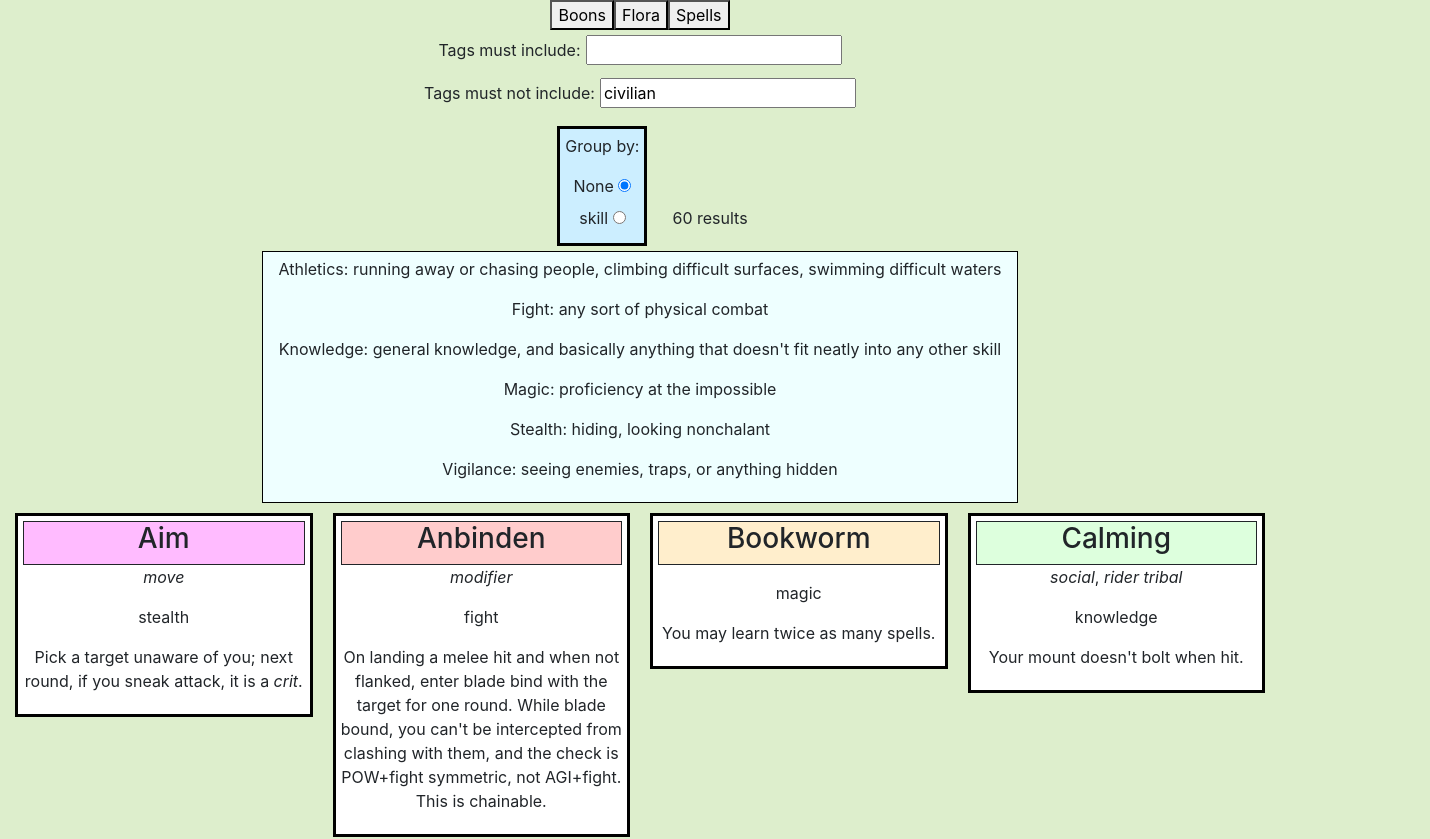
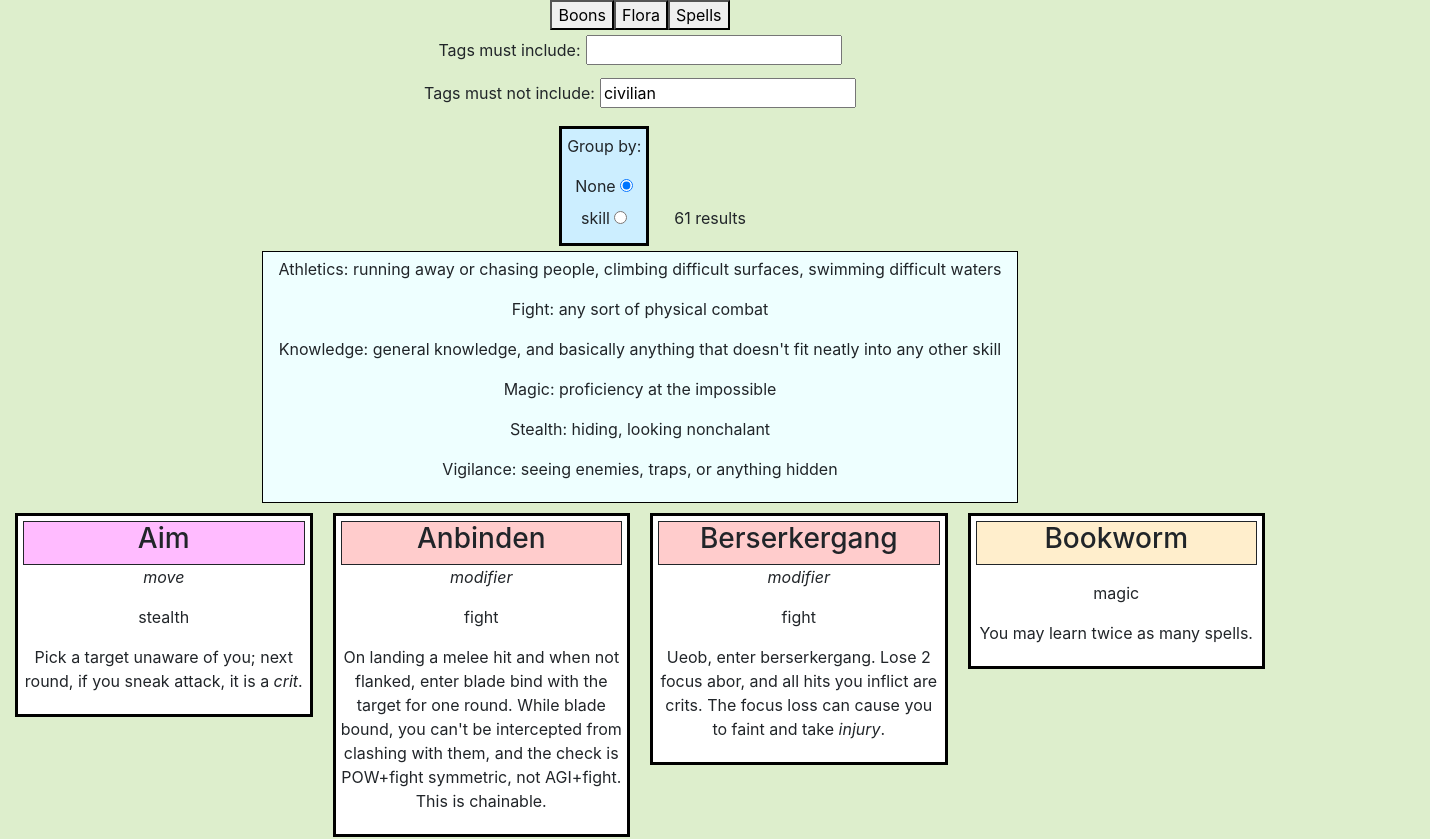
Before and after one commit to MarkGN/pantheont-frontend, a React (Create React App) app: page / in a window 1280 px wide. Shown: the top 839 px of the page, 1430 px wide, since content can reach past the window. Built offline with nearby package versions, Linux system fonts and the light colour scheme.

Commit message:
minor fixes, sort colour chromatically

```diff
--- a/package.json
+++ b/package.json
@@ -12,7 +12,7 @@
     "react": "^18.2.0",
     "react-dom": "^18.2.0",
     "react-redux": "^8.0.4",
-    "react-scripts": "5.0.1",
+    "react-scripts": "^5.0.1",
     "web-vitals": "^2.1.4"
   },
   "scripts": {
--- a/public/index.html
+++ b/public/index.html
@@ -2,7 +2,6 @@
 <html lang="en">
   <head>
     <meta charset="utf-8" />
-    <!-- <link rel="icon" href="%PUBLIC_URL%/winky.svg" /> -->
     <link rel="icon" href="%PUBLIC_URL%/swamp.webp" />
     <link rel="stylesheet" href="https://cdn.jsdelivr.net/npm/bootstrap@4.5.3/dist/css/bootstrap.min.css" integrity="sha384-TX8t27EcRE3e/ihU7zmQxVncDAy5uIKz4rEkgIXeMed4M0jlfIDPvg6uqKI2xXr2" crossorigin="anonymous">
     <meta name="viewport" content="width=device-width, initial-scale=1" />
--- a/src/components/Card.jsx
+++ b/src/components/Card.jsx
@@ -43,7 +43,7 @@ function tooltipifyText(text, key) {
 export default function Card(props) {
   function tagToDiv(tag, ix) {
     if (tag.split(" ")[0] === "image") {
-      return <span className="inline" key={props.name+"/tag/"+ix}>{ix === 0 ? "" : ", "}<a href={tag.split(" ")[1]} rel="noreferrer" target="_blank">image</a></span>;
+      return <span className="inline" key={props.name+"/tag/"+ix}>{ix === 0 ? "" : ", "}<a href={tag.split(" ")[1]} rel="noopener noreferrer" target="_blank">image</a></span>;
     } else {
       return <span className="inline" key={props.name+"/tag/"+ix}>{ix === 0 ? "" : ", "}{tooltipify(tag, props.name+ix)}</span>;
     }
--- a/src/components/Search.jsx
+++ b/src/components/Search.jsx
@@ -37,7 +37,10 @@ export default function Search(props) {
   function groupAndOrderStrWithEmptyGroupLast(a, b) {
     // TODO refactor this; it works, but hell if I can read it
     // Also I'd like to make it so that I can sort by groups non-alphabetically, eg sort colours in rainbow order
-    return (2 * (!a[groupValue] - !b[groupValue])) + (((a[groupValue] || "") > (b[groupValue] || "")) - ((a[groupValue] || "") < (b[groupValue] || ""))) || (a.name > b.name ? 1 : -1);
+    const mapping = {"red":1,"orange":2,"yellow":3,"green":4,"blue":5,"purple":6};
+    let aVal = a[groupValue]; aVal = mapping[aVal] || aVal;
+    let bVal = b[groupValue]; bVal = mapping[bVal] || bVal;
+    return (2 * (!aVal - !bVal)) + (((aVal || "") > (bVal || "")) - ((aVal || "") < (bVal || ""))) || (a.name > b.name ? 1 : -1);
   }
 
   return <div className="row card-holder">
--- a/src/data/boons.json
+++ b/src/data/boons.json
@@ -76,6 +76,14 @@
       "modifier"
     ],
     "text": "On landing a melee hit and when not flanked, enter blade bind with the target for one round. While blade bound, you can't be intercepted from clashing with them, and the check is POW+fight symmetric, not AGI+fight. This is chainable."
+  },
+  {
+    "name": "Berserkergang",
+    "skill": "fight",
+    "tags": [
+      "modifier"
+    ],
+    "text": "Ueob, enter berserkergang. Lose 2 focus abor, and all hits you inflict are crits. The focus loss can cause you to faint and take @injury@."
   },
   {
     "name": "Disarm",
--- a/src/data/spells.json
+++ b/src/data/spells.json
@@ -222,7 +222,7 @@
     "tags": [
       "world-building"
     ],
-    "text": "Tunnel into an alternate dimension with similar world coordinates"
+    "text": "Tunnel into an alternate dimension with similar world coordinates."
   },
   {
     "name": "Flashstep",
```
Also changed, not shown: 1 other file (tests, documents, lock files or other folders).
